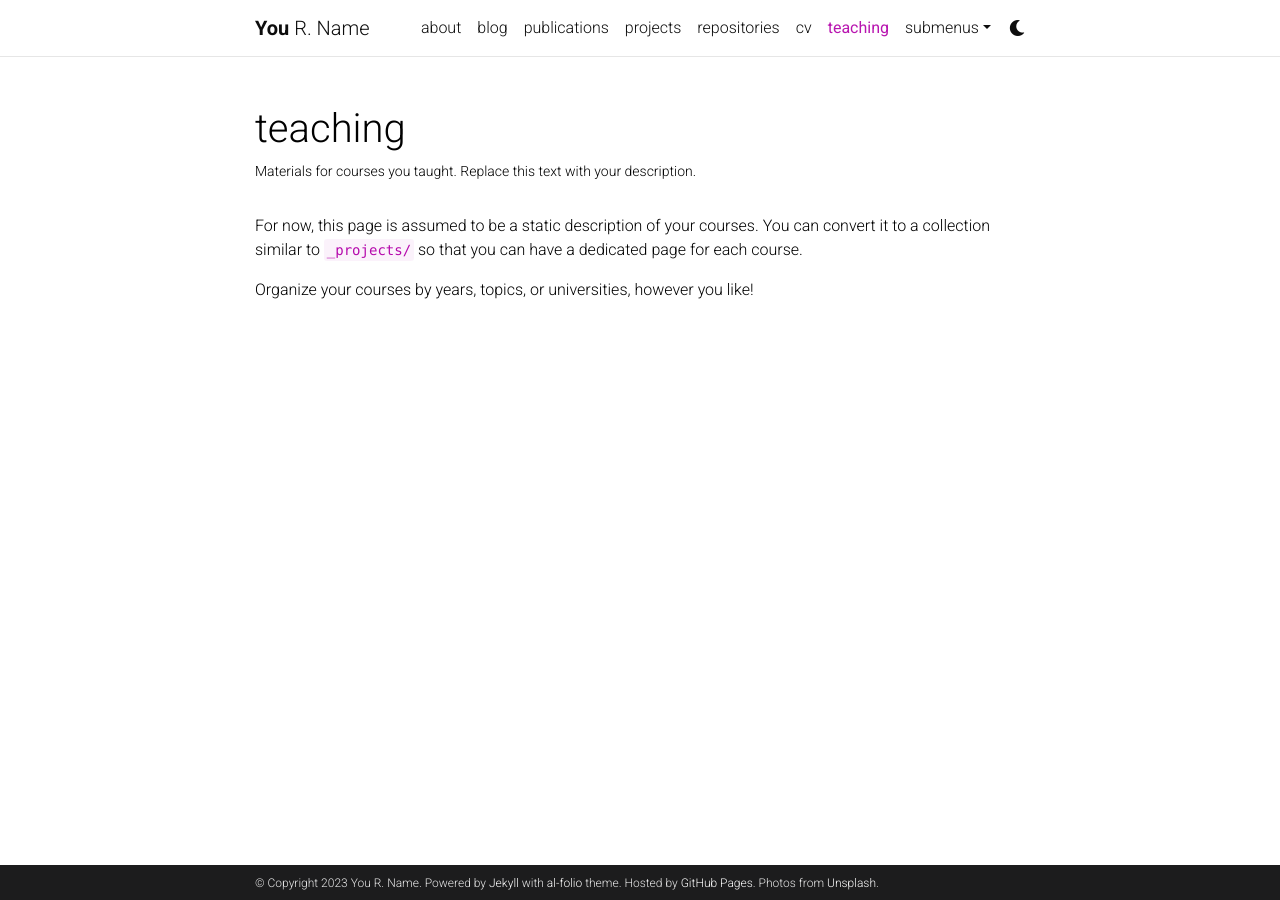
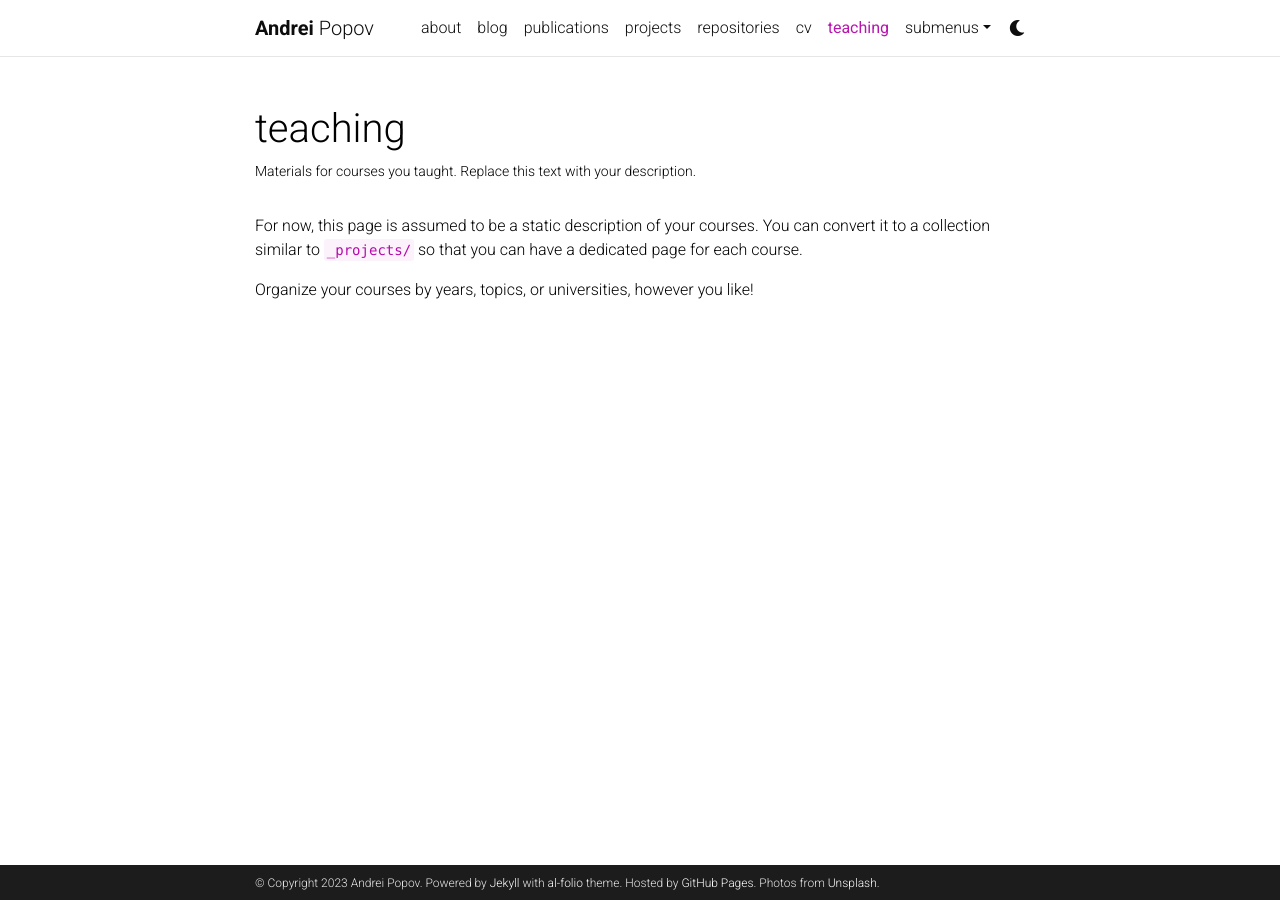
Before and after one commit to traptrip/traptrip.github.io, a Jekyll site: the page built from _pages/teaching.md, in a window 1280 px wide. Built offline with Jekyll 4.4.1, drawn with Linux system fonts in a browser that asks for light colours; comment, search, counter and statistics services are not loaded; a style sheet for code colours, icons or effects is not loaded.

Commit message:
update config

```diff
--- a/_config.yml
+++ b/_config.yml
@@ -3,23 +3,23 @@
 # -----------------------------------------------------------------------------
 
 title: blank # the website title (if blank, full name will be used instead)
-first_name: You
-middle_name: R.
-last_name: Name
-email: you@example.com
+first_name: Andrei
+middle_name:
+last_name: Popov
+email: aletni@gmail.com
 description: > # the ">" symbol means to ignore newlines until "footer_text:"
-  A simple, whitespace theme for academics. Based on [*folio](https://github.com/bogoli/-folio) design.
+  A simple portfolio of an AI Engineer.
 footer_text: >
   Powered by <a href="https://jekyllrb.com/" target="_blank">Jekyll</a> with <a href="https://github.com/alshedivat/al-folio">al-folio</a> theme.
   Hosted by <a href="https://pages.github.com/" target="_blank">GitHub Pages</a>.
   Photos from <a href="https://unsplash.com" target="_blank">Unsplash</a>.
-keywords: jekyll, jekyll-theme, academic-website, portfolio-website  # add your own keywords or leave empty
+keywords: ai, ml, cv, nlp, portfolio  # add your own keywords or leave empty
 
 lang: en # the language of your site (for example: en, fr, cn, ru, etc.)
-icon: ⚛️  # the emoji used as the favicon (alternatively, provide image name in /assets/img/)
+icon: 📄 # the emoji used as the favicon (alternatively, provide image name in /assets/img/)
 
-url: https://alshedivat.github.io # the base hostname & protocol for your site
-baseurl: /al-folio # the subpath of your site, e.g. /blog/
+url: https://traptrip.github.io # the base hostname & protocol for your site
+baseurl: "" # the subpath of your site, e.g. /blog/
 last_updated: false # set to true if you want to display last updated in the footer
 impressum_path:  # set to path to include impressum link in the footer, use the same path as permalink in a page, helps to conform with EU GDPR
 
@@ -71,12 +71,12 @@
 # Social integration
 # -----------------------------------------------------------------------------
 
-github_username: # your GitHub user name
+github_username: traptrip # your GitHub user name
 gitlab_username: # your GitLab user name
 twitter_username: # your Twitter handle
 mastodon_username: # your mastodon instance+username in the format instance.tld/@username
-linkedin_username: # your LinkedIn user name
-telegram_username: # your Telegram user name
+linkedin_username: aspopov # your LinkedIn user name
+telegram_username: and_pop_off # your Telegram user name
 scholar_userid: # your Google Scholar ID
 semanticscholar_id: # your Semantic Scholar ID
 whatsapp_number: # your WhatsApp number (full phone number in international format. Omit any zeroes, brackets, or dashes when adding the phone number in international format.)
@@ -93,7 +93,7 @@
 wikipedia_id: # your wikipedia id (Case sensitive)
 dblp_url: # your DBLP profile url
 stackoverflow_id: # your stackoverflow id
-kaggle_id: # your kaggle id
+kaggle_id: traptrip # your kaggle id
 lastfm_id: # your lastfm id
 spotify_id: # your spotify id
 pinterest_id: # your pinterest id
@@ -267,8 +267,8 @@
 
 scholar:
 
-  last_name: [Einstein]
-  first_name: [Albert, A.]
+  last_name: [Popov]
+  first_name: [Andrei]
 
   style: apa
   locale: en
```
